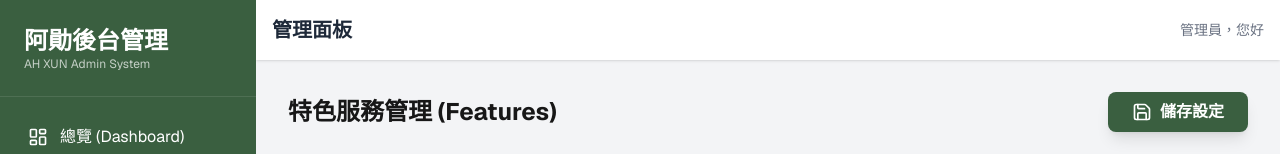
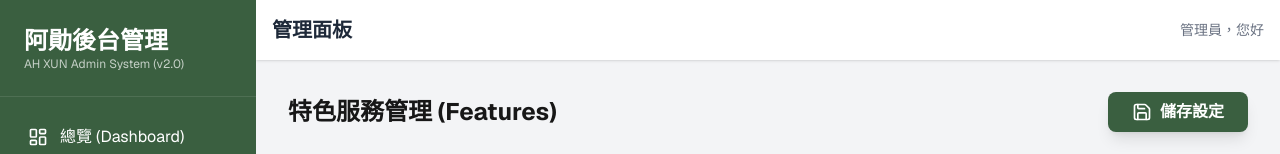
Before and after one commit to marcochen0508/ah-xun-travel, a Next.js app: page /admin/features in a window 1280 px wide. Shown: the top 154 px of the page. Built offline with nearby package versions, Linux system fonts and the light colour scheme; no server answers.

Commit message:
chore: Update admin sidebar title to v2.0 to force rebuild

```diff
--- a/src/app/admin/layout.tsx
+++ b/src/app/admin/layout.tsx
@@ -13,7 +13,7 @@ export default function AdminLayout({
             <aside className="w-64 bg-lanna-green text-white flex flex-col">
                 <div className="p-6 border-b border-white/10">
                     <h1 className="text-2xl font-bold font-serif">阿勛後台管理</h1>
-                    <p className="text-xs opacity-70">AH XUN Admin System</p>
+                    <p className="text-xs opacity-70">AH XUN Admin System (v2.0)</p>
                 </div>
 
                 <nav className="flex-1 p-4 space-y-2">
```
